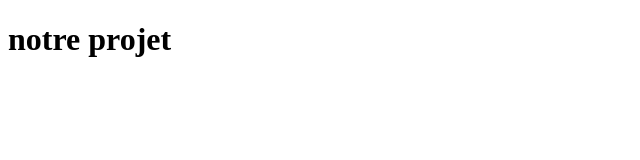
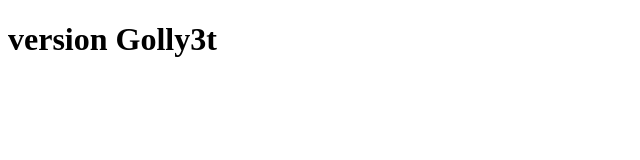
Before and after one commit to yawadouti5-cyber/trio-projet, a plain HTML site: page index.html in a window 1280 px wide. Shown: the whole page, without its empty margins (0-640 px from the left). Drawn offline with Linux system fonts and the light colour scheme.

Commit message:
version golly3

```diff
--- a/index.html
+++ b/index.html
@@ -6,6 +6,6 @@
     <title>Document</title>
 </head>
 <body>
-    <h1>notre projet</h1>
+    <h1>version Golly3t</h1>
 </body>
 </html>
```
